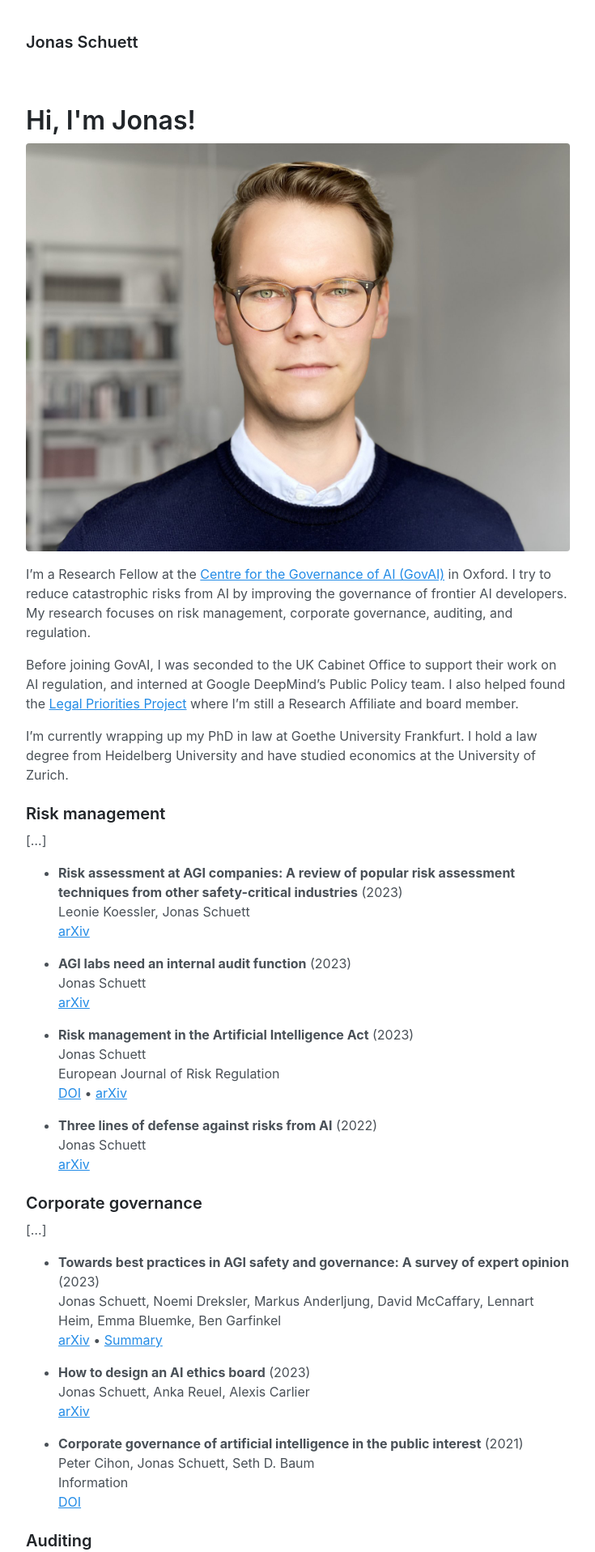
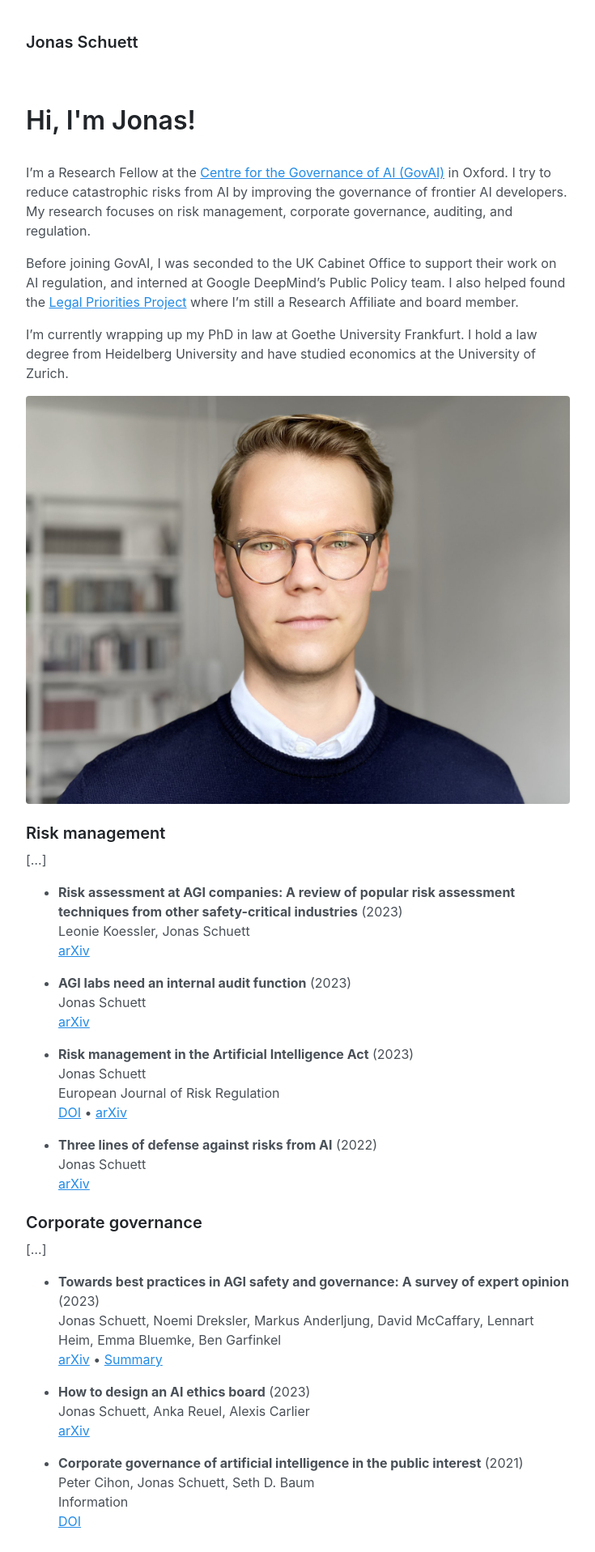
Before and after one commit to jonasschuett/jonasschuett.github.io, a Jekyll site: the page built from _posts/2020-04-04-introduction.md, in a window 1280 px wide. Shown: the top 1917 px of the page at 81% size, without its empty margins (272-1007 px from the left). Built offline with Jekyll 4.4.1, drawn with Linux system fonts in a browser that asks for light colours.

Commit message:
Update 2020-04-04-introduction.md

```diff
--- a/_posts/2020-04-04-introduction.md
+++ b/_posts/2020-04-04-introduction.md
@@ -3,13 +3,13 @@ layout: page
 title: Hi, I'm Jonas!
 ---
 
-![Jonas Schuett](/jonasschuett.jpg "Jonas Schuett")
-
-I'm a Research Fellow at the [Centre for the Governance of AI (GovAI)](https://www.governance.ai/) in Oxford. I try to reduce catastrophic risks from AI by improving the governance of frontier AI developers. My research focuses on risk management, corporate governance, auditing, and regulation.
+<br>I'm a Research Fellow at the [Centre for the Governance of AI (GovAI)](https://www.governance.ai/) in Oxford. I try to reduce catastrophic risks from AI by improving the governance of frontier AI developers. My research focuses on risk management, corporate governance, auditing, and regulation.
 
 Before joining GovAI, I was seconded to the UK Cabinet Office to support their work on AI regulation, and interned at Google DeepMind’s Public Policy team. I also helped found the [Legal Priorities Project](https://www.legalpriorities.org/) where I'm still a Research Affiliate and board member.
 
 I'm currently wrapping up my PhD in law at Goethe University Frankfurt. I hold a law degree from Heidelberg University and have studied economics at the University of Zurich.
+
+![Jonas Schuett](/jonasschuett.jpg "Jonas Schuett")
 
 ### Risk management
 
```
